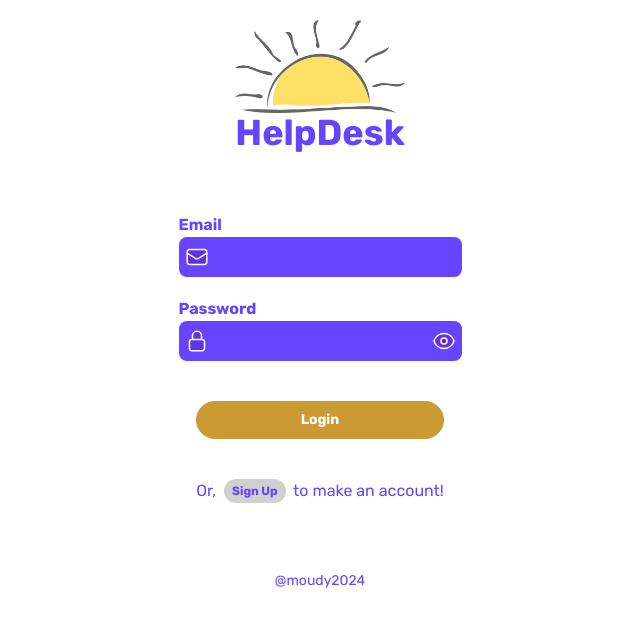
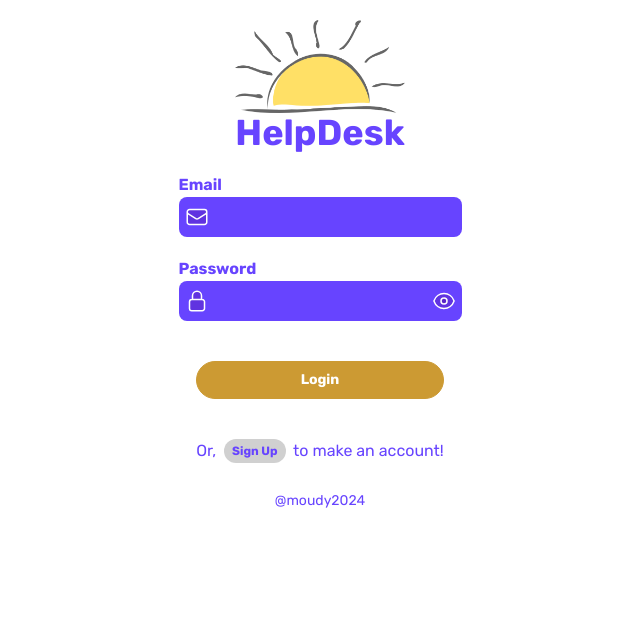
Before and after one commit to emoudy/helpdesk, a Next.js app: page /login in a window 1280 px wide. Shown: the top 626 px of the page, without its empty margins (320-960 px from the left). Built offline with nearby package versions, Linux system fonts and the light colour scheme.

Commit message:
centering Login page

```diff
--- a/app/(auth)/login/page.tsx
+++ b/app/(auth)/login/page.tsx
@@ -2,7 +2,7 @@ import AuthForm from '@/(auth)/AuthForm';
 
 export default function Login() {
   return (
-    <div className="max-w-md mx-auto m-10">
+    <div className="flex justify-center items-center">
       <AuthForm />
     </div>
   );
```
